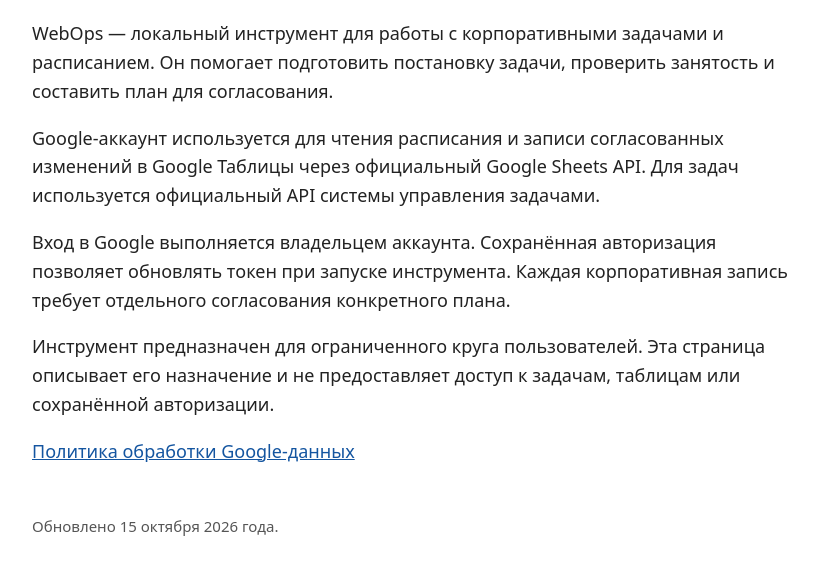
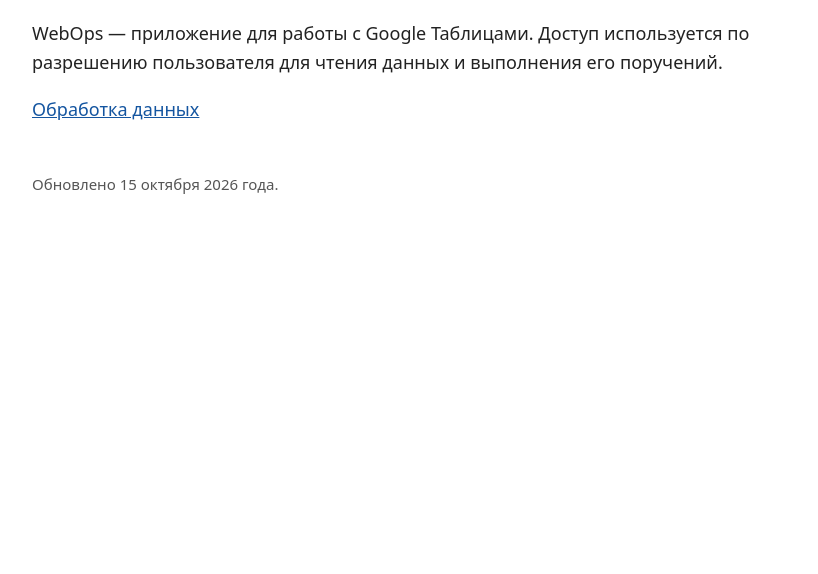
Before and after one commit to WelEnay/app-info, a plain HTML site: page index.html in a window 1280 px wide. Shown: the part 112-686 px from the top of the page, without its empty margins (228-1046 px from the left). Drawn offline with Linux system fonts and the light colour scheme.

Commit message:
Use concise general application information

```diff
--- a/index.html
+++ b/index.html
@@ -3,17 +3,14 @@
 <head>
   <meta charset="utf-8">
   <meta name="viewport" content="width=device-width, initial-scale=1">
-  <title>WebOps — работа с задачами и расписанием</title>
+  <title>WebOps — информация о приложении</title>
   <style>body{font:18px/1.6 system-ui,sans-serif;max-width:760px;margin:64px auto;padding:0 24px;color:#222}a{color:#1455a0}h1{line-height:1.2}footer{margin-top:48px;font-size:15px;color:#555}</style>
 </head>
 <body>
   <main>
     <h1>WebOps</h1>
-    <p>WebOps — локальный инструмент для работы с корпоративными задачами и расписанием. Он помогает подготовить постановку задачи, проверить занятость и составить план для согласования.</p>
-    <p>Google-аккаунт используется для чтения расписания и записи согласованных изменений в Google Таблицы через официальный Google Sheets API. Для задач используется официальный API системы управления задачами.</p>
-    <p>Вход в Google выполняется владельцем аккаунта. Сохранённая авторизация позволяет обновлять токен при запуске инструмента. Каждая корпоративная запись требует отдельного согласования конкретного плана.</p>
-    <p>Инструмент предназначен для ограниченного круга пользователей. Эта страница описывает его назначение и не предоставляет доступ к задачам, таблицам или сохранённой авторизации.</p>
-    <p><a href="privacy.html">Политика обработки Google-данных</a></p>
+    <p>WebOps — приложение для работы с Google Таблицами. Доступ используется по разрешению пользователя для чтения данных и выполнения его поручений.</p>
+    <p><a href="privacy.html">Обработка данных</a></p>
   </main>
   <footer>Обновлено 15 октября 2026 года.</footer>
 </body>
```
